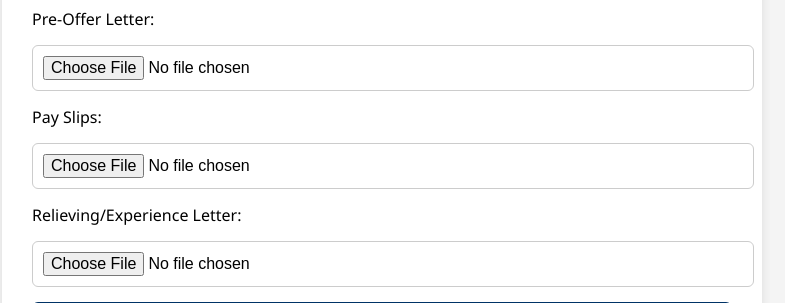
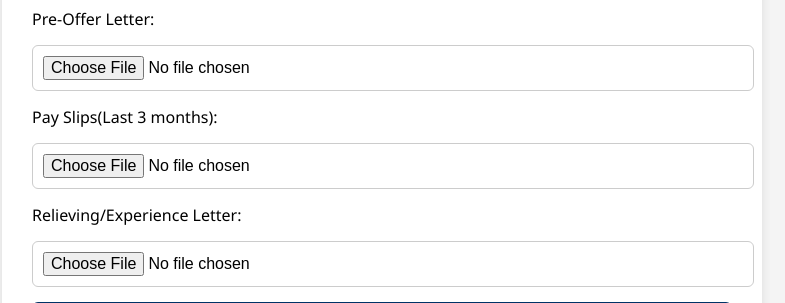
Before and after one commit to Lora-Yagnasree/fresher-experience-form-, a Django app: template detailsapp/templates/experienced_form.html in a window 1280 px wide. Shown: the part 1163-1466 px from the top of the page, without its empty margins (258-1043 px from the left). Run offline with Django 3.2, Linux system fonts and the light colour scheme; the template is opened without the code that fills it, so the values that code supplies are empty.

Commit message:
final change

```diff
--- a/detailsapp/templates/experienced_form.html
+++ b/detailsapp/templates/experienced_form.html
@@ -145,7 +145,7 @@
                 </ul>
             {% endif %}
 
-            <label for="pay_slips">Pay Slips:</label>
+            <label for="pay_slips">Pay Slips(Last 3 months):</label>
             <input type="file" name="pay_slips" id="pay_slips">
             {% if form.pay_slips.errors %}
                 <ul class="errorlist">
```
